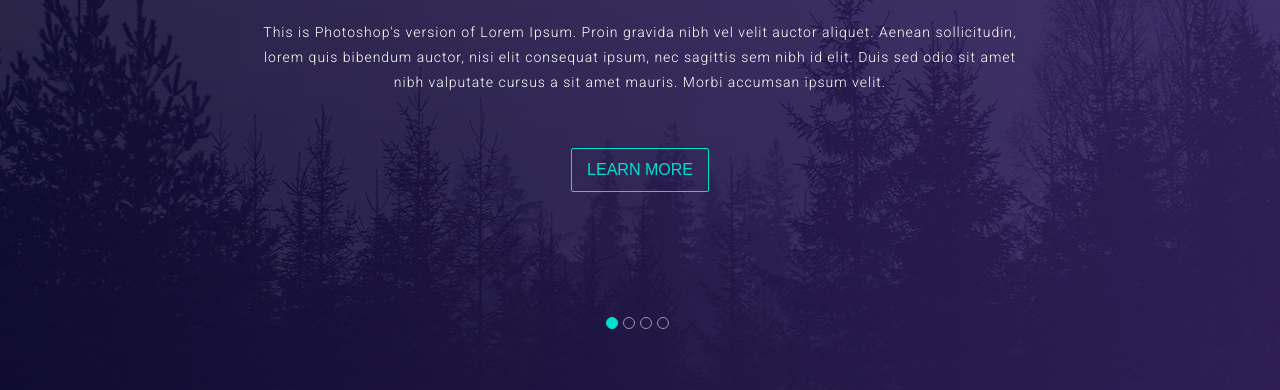
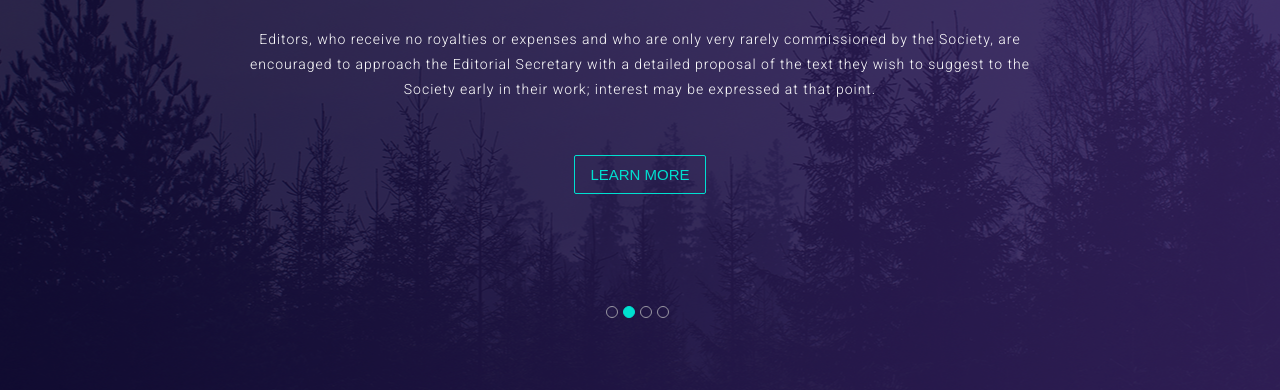
Before and after one commit to kodowicz/psd-to-html, a plain HTML site: page index.html in a window 1280 px wide. Shown: the part 274-664 px from the top of the page. Drawn offline with nearby package versions, Linux system fonts and the light colour scheme; a web font is replaced by a local one.

Commit message:
added animation of slider

```diff
--- a/index.html
+++ b/index.html
@@ -6,7 +6,7 @@
     <title>tajam - PSD to HTML</title>
     <!-- fonts -->
     <link href="https://fonts.googleapis.com/css?family=Playfair+Display:400,700,900" rel="stylesheet">
-    <link href="https://fonts.googleapis.com/css?family=Roboto:300,400,700,900" rel="stylesheet">
+    <link href="https://fonts.googleapis.com/css?family=Playfair+Display|Hammersmith+One|Roboto:300,400,700,900" rel="stylesheet">
     <link href="https://fonts.googleapis.com/css?family=Hammersmith+One" rel="stylesheet">
     <link href="https://maxcdn.bootstrapcdn.com/font-awesome/4.7.0/css/font-awesome.min.css" rel="stylesheet">
 
@@ -29,17 +29,39 @@
         </ul>
       </nav>
     </header>
+
     <header class="page-header">
-      <h1 class="header__title">We Are Awesome Creative Agency</h1>
-      <p class="header__text">This is Photoshop's version  of Lorem Ipsum. Proin gravida nibh vel velit auctor aliquet. Aenean sollicitudin, lorem quis bibendum auctor, nisi elit consequat ipsum, nec sagittis sem nibh id elit. Duis sed odio sit amet nibh valputate cursus a sit amet mauris. Morbi accumsan ipsum velit.</p>
-      <button class="header__button" type="button" name="button">learn more</button>
-      <div class="header__position">
-        <div class="position__item position-item--current"></div>
-        <div class="position__item"></div>
-        <div class="position__item"></div>
-        <div class="position__item"></div>
+      <div class="page-header__slider">
+        <div class="slider-item slider-item--enabled">
+          <h1 class="slider-item__title">We Are Awesome Creative Agency</h1>
+          <p class="slider-item__text">This is Photoshop's version  of Lorem Ipsum. Proin gravida nibh vel velit auctor aliquet. Aenean sollicitudin, lorem quis bibendum auctor, nisi elit consequat ipsum, nec sagittis sem nibh id elit. Duis sed odio sit amet nibh valputate cursus a sit amet mauris. Morbi accumsan ipsum velit.</p>
+          <button class="slider-item__button" type="button" name="button">learn more</button>
+        </div>
+        <div class="slider-item">
+          <h1 class="slider-item__title">Nanotechnology in Medicine Application: Drug Delivery</h1>
+          <p class="slider-item__text">Editors, who receive no royalties or expenses and who are only very rarely commissioned by the Society, are encouraged to approach the Editorial Secretary with a detailed proposal of the text they wish to suggest to the Society early in their work; interest may be expressed at that point.</p>
+          <button class="slider-item__button" type="button" name="button">learn more</button>
+        </div>
+        <div class="slider-item">
+          <h1 class="slider-item__title">Nanotechnology in Medicine Application: Therapy Techniques</h1>
+          <p class="slider-item__text">No prescriptive set of editorial principles is laid down, but it is usually expected that the evidence of all relevant medieval copies of the text(s) in question will have been considered, and that the texts edited will be complete whatever their length.</p>
+          <button class="slider-item__button" type="button" name="button">learn more</button>
+        </div>
+        <div class="slider-item">
+          <h1 class="slider-item__title">The normal copyright laws cover the Society's volumes</h1>
+          <p class="slider-item__text">The Society's continued usefulness depends on its editors and on its ability to maintain its (re)printing programme - and that depends on those who traditionally have become members of the Society. We hope you will maintain your membership, and will encourage both the libraries you use and also other individuals to join.</p>
+          <button class="slider-item__button" type="button" name="button">learn more</button>
+        </div>
+      </div>
+
+      <div class="page-header__slide-position">
+        <div class="position-item position-item--current"></div>
+        <div class="position-item"></div>
+        <div class="position-item"></div>
+        <div class="position-item"></div>
       </div>
     </header>
+
     <main class="page-content">
       <section class="about">
         <div class="about__info">
@@ -264,5 +286,7 @@
         </div>
       </div>
     </footer>
+
+    <script src="main.js" type="text/javascript"></script>
   </body>
 </html>
--- a/main.js
+++ b/main.js
@@ -0,0 +1,14 @@
+/* slider animation */
+let currentSlide = 0;
+
+function changeSlide () {
+  const slides = document.querySelectorAll('.slider-item');
+  const slidePosition = document.querySelectorAll('.position-item');
+  slides[currentSlide].className = 'slider-item';
+  slidePosition[currentSlide].className = 'position-item';
+  currentSlide = (currentSlide+1)%slides.length;
+  slides[currentSlide].className = 'slider-item slider-item--enabled';
+  slidePosition[currentSlide].className = 'position-item position-item--current';
+}
+
+setInterval(changeSlide, 3000);
--- a/style.css
+++ b/style.css
@@ -12,13 +12,6 @@ body {
   color: white
 }
 
-.check {
-  position: absolute;
-  top: 1750px;
-  height: 50px;
-  width: 100%;
-  background: rgba(0,224,208,.4);
-}
 /* ============================
 ---------- header -------------
 ============================ */
@@ -29,9 +22,10 @@ body {
   display: flex;
   justify-content: center;
   align-items: center;
-  position: absolute;
+  position: fixed;
   top: 0;
   left: 0;
+  z-index: 3;
 }
 .page-logo {
   width: 130px;
@@ -70,15 +64,33 @@ body {
   flex-direction: column;
   justify-content: center;
   align-items: center;
+  text-align: center;
 }
 
-.header__title {
+.slider-item {
+  position: absolute;
+  width: 100%;
+  top: 25%;
+  left: 50%;
+  transform: translateX(  -50%);
+  opacity: 0;
+  transition: opacity 0.3s ease-in;
+}
+
+/* slider animation */
+.slider-item--enabled {
+  opacity: 1;
+  z-index: 2
+}
+
+.slider-item__title {
   margin: 0;
   font-family: 'Playfair Display', serif;
   font-weight: 900;
   font-size: 32px;
 }
-.header__title::after {
+
+.slider-item__title::after {
   content: '';
   display: block;
   margin: 27px auto 30px auto;
@@ -86,17 +98,19 @@ body {
   height: 1px;
   background: #00e0d0;
 }
-.header__text {
-  width: 780px;
-  margin: 0;
+
+.slider-item__text {
+  width: 800px;
+  margin: 0 auto;
   text-align: center;
   font-weight: 300;
   font-size: 14px;
   line-height: 25px;
   letter-spacing: 1px;
 }
-.header__button {
-  padding: 12px 15px;
+
+.slider-item__button {
+  padding: 10px 15px;
   margin-top: 53px;
   border: 1px solid #00e0d0;
   border-radius: 2px;
@@ -105,21 +119,22 @@ body {
   color: #00e0d0;
   font-family: 'Hammersmith One', sans-serif;
   font-weight: 400;
-  font-size: 16px;
+  font-size: 15px;
 }
-.header__position {
-  position: relative;
-  bottom: -125px;
+
+.page-header__slide-position {
+  position: absolute;
+  top: 580px;
   display: flex;
-
 }
-.position__item {
+.position-item {
   width: 10px;
   height: 10px;
   margin-right: 5px;
   background: none;
   border: 1px solid #9a97a3;
   border-radius: 50%;
+  transition: all 0.4s linear;
 }
 .position-item--current {
   border-color: #00e0d0;
@@ -173,7 +188,7 @@ body {
 
 .content__button {
   margin-top: 15px;
-  padding: 12px 15px;
+  padding: 10px 15px;
   border: 1px solid #00e0d0;
   border-radius: 2px;
   background: none;
@@ -181,7 +196,7 @@ body {
   color: #00e0d0;
   font-family: 'Hammersmith One', sans-serif;
   font-weight: 400;
-  font-size: 16px;
+  font-size: 15px;
 }
 
 .about__video {
@@ -339,7 +354,7 @@ body {
 }
 .team__button {
   margin-top: 15px;
-  padding: 12px 15px;
+  padding: 10px 15px;
   border: 1px solid #00e0d0;
   border-radius: 2px;
   background: none;
@@ -347,7 +362,7 @@ body {
   color: #00e0d0;
   font-family: 'Hammersmith One', sans-serif;
   font-weight: 400;
-  font-size: 16px;
+  font-size: 15px;
 }
 
 /* ----------  works section  ---------- */
@@ -389,7 +404,7 @@ body {
   background: rgb(200,200,200)
 }
 .work__button {
-  padding: 12px 25px;
+  padding: 10px 25px;
   border: 1px solid #00e0d0;
   border-radius: 2px;
   background: none;
@@ -397,7 +412,7 @@ body {
   color: #00e0d0;
   font-family: 'Hammersmith One', sans-serif;
   font-weight: 400;
-  font-size: 16px;
+  font-size: 15px;
   height: 45px;
 }
 
```
